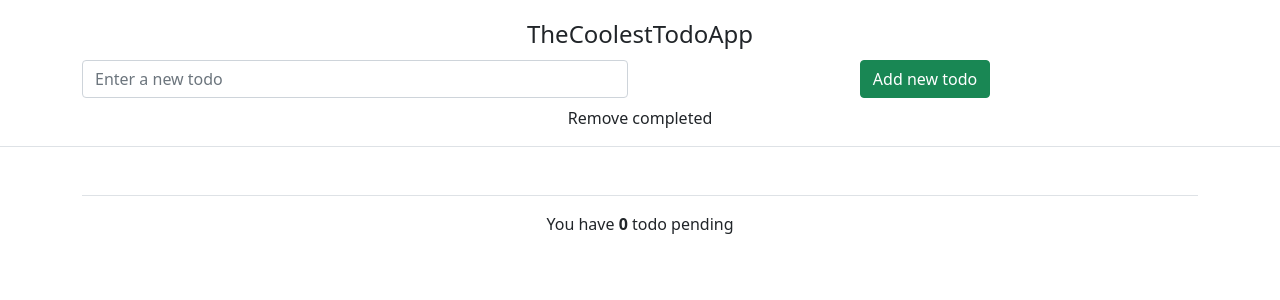
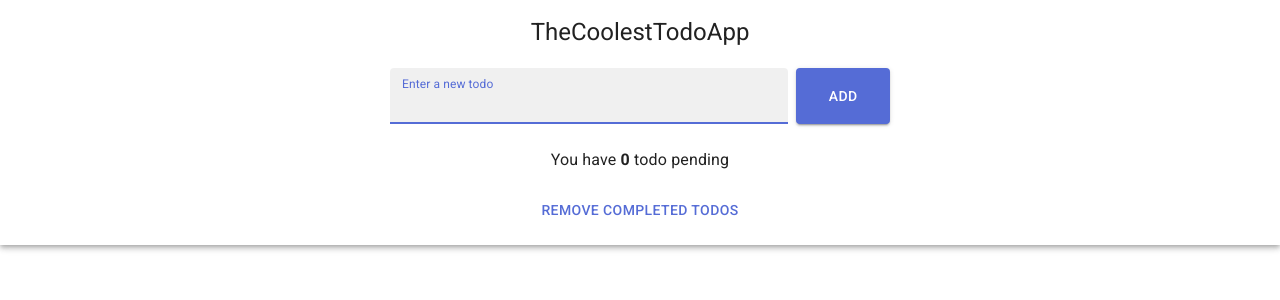
Before and after one commit to rafaelsuarezg/react-lab, a React (Create React App) app in the folder react-app/: page / in a window 1280 px wide. Shown: the top 300 px of the page. Built offline with nearby package versions, Linux system fonts and the light colour scheme.

Commit message:
adding mui react

```diff
--- a/package.json
+++ b/package.json
@@ -1,7 +1,13 @@
 {
   "dependencies": {
+    "@emotion/react": "^11.9.0",
+    "@emotion/styled": "^11.8.1",
+    "@mui/icons-material": "^5.6.2",
+    "@mui/material": "^5.6.4",
+    "@mui/styled-engine-sc": "^5.6.1",
     "react": "^18.1.0",
     "react-dom": "^18.1.0",
+    "styled-components": "^5.3.5",
     "webpack": "^5.72.0",
     "webpack-cli": "^4.9.2",
     "webpack-dev-server": "^4.9.0"
--- a/react-app/public/index.html
+++ b/react-app/public/index.html
@@ -6,6 +6,15 @@
     <meta name="viewport" content="width=device-width, initial-scale=1" />
     <meta name="theme-color" content="#000000" />
     <meta name="description" content="Web site created using create-react-app"/>
+    <link
+      rel="stylesheet"
+      href="https://fonts.googleapis.com/css?family=Roboto:300,400,500,700&display=swap"
+    />
+    <link
+      rel="stylesheet"
+      href="https://fonts.googleapis.com/icon?family=Material+Icons"
+    />
+    <meta name="viewport" content="initial-scale=1, width=device-width" />
     <title>React App</title>
   </head>
   <body>
--- a/react-app/src/AddTodo.js
+++ b/react-app/src/AddTodo.js
@@ -1,25 +1,38 @@
-import React, {useRef} from "react";
-
+import React, {useState} from "react";
+import { Button, Grid, TextField } from "@mui/material";
 
 export default function AddTodo({handleAddTodo}) {
 
-    let todoNameRef = useRef()
+    const [newTodoText, setNewTodoText] = useState("");
 
-    function handleTodo(e){
-        handleAddTodo(e,todoNameRef)
+    function handleClickAddTodo(){
+        handleAddTodo(newTodoText)
+        setNewTodoText("")
     }
+
     return (
-    <>
-        <form>
-            <div className="row">
-                <div className="col text-center">
-                    <input className="form-control" ref={todoNameRef} type="text" placeholder="Enter a new todo" />
-                </div>
-                <div className="col text-center">
-                    <button className="btn btn-success" onClick={handleTodo}>Add new todo</button>
-                </div>
-            </div>
-        </form>
-    </>
+        <Grid  container spacing={1} style ={{padding: 2}}>
+            <Grid item style ={{width: '80%'}}>
+                <TextField
+                    fullWidth
+                    autoFocus={true}
+                    value={newTodoText}
+                    onChange={(e) => {
+                        setNewTodoText(e.target.value);
+                    }}
+                    label="Enter a new todo"
+                    variant="filled"
+                />
+            </Grid>
+            <Grid  item style ={{ display: "flex", width: "20%"}} alignItems="stretch">
+                <Button
+                    style ={{ width: "100%"}}
+                    onClick={handleClickAddTodo}
+                    variant="contained"
+
+                    color="primary"> Add
+                </Button>
+            </Grid>
+        </Grid>
     )
 }
--- a/react-app/src/App.js
+++ b/react-app/src/App.js
@@ -1,7 +1,7 @@
-import React, {useState, useRef, useEffect} from "react";
+import React, {useState, useEffect} from "react";
+import Container from '@mui/material/Container';
 import TodoList from "./TodoList";
 import Header from "./Header";
-import Footer from "./Footer";
 import {v4 as uuidv4} from 'uuid';
 
 // Working with this tutorial: https://www.youtube.com/watch?v=hQAHSlTtcmY&t=85s&ab_channel=WebDevSimplified
@@ -12,7 +12,6 @@ const LOCAL_STORAGE_KEY = 'todoApp.todos'
 
 function App() {
   const [todos, setTodos] = useState([])
-  const todoNameRef = useRef()
 
   useEffect(() => {
     // Load todos from local storage
@@ -35,18 +34,13 @@ function App() {
     setTodos(newTodos)
   }
 
-  function handleAddTodo (e, todoNameRef) {
-    // get the value of the input
-    const name = todoNameRef.current.value
+  function handleAddTodo (todoText) {
     // return if name is empty
-    if (name === '') return
-    console.log(name)
+    if (todoText === '') return
     // Set Todos
     setTodos(prevTodos => {
-      return [...prevTodos, {name, id: uuidv4(), completed: false}]
+      return [...prevTodos, {name: todoText, id: uuidv4(), completed: false}]
     })
-    // Clear input
-    todoNameRef.current.value = ''
   }
 
   function handleClearCompletedTodos(){
@@ -60,14 +54,11 @@ function App() {
       <Header
         handleAddTodo={handleAddTodo}
         handleClearCompletedTodos={handleClearCompletedTodos}
-      />
-      <TodoList
-        todos={todos}
-        toogleTodo={toogleTodo}
-      />
-      <Footer
         todos={todos}
       />
+      <Container maxWidth="sm" sx={{ p: 2}} >
+          <TodoList todos={todos} toogleTodo={toogleTodo} />
+      </Container>
     </>
   )
 }
--- a/react-app/src/Footer.js
+++ /dev/null
@@ -1,20 +0,0 @@
-import React from 'react'
-
-export default function Footer({todos}) {
-
-  const pending = todos.filter(todo => !todo.completed).length
-
-  return (
-    <>
-      <div className="container">
-          <footer className="d-flex flex-wrap justify-content-center align-items-center py-3 my-4 border-top">
-            <div className="row">
-              <p>
-                  You have <b>{pending}</b> {pending<=1 ? 'todo' : 'todos'} pending
-              </p>
-            </div>
-          </footer>
-      </div>
-    </>
-  )
-}
--- a/react-app/src/Header.js
+++ b/react-app/src/Header.js
@@ -1,31 +1,42 @@
 import React from 'react'
 import AddTodo from './AddTodo'
+import Toolbar from '@mui/material/Toolbar';
+import Typography from '@mui/material/Typography';
+import Button from '@mui/material/Button';
+import AppBar from '@mui/material/AppBar';
+import Container from '@mui/material/Container';
+
 
 export default function Header({todos, handleAddTodo, handleClearCompletedTodos}) {
-  return (
-    <>
-    <header className="py-3 mb-5 border-bottom">
-        <div className="container">
-            <div className="row">
-                <div className="col-12 text-center">
-                <a href="/" className="mb-3 mb-lg-2 me-lg-auto text-dark text-decoration-none">
-                    <span className="fs-4">TheCoolestTodoApp</span>
-                </a>
-                </div>
-            </div>
-            <div className="row mt-2">
-                <div className="col-12 text-center">
-                    <AddTodo handleAddTodo={handleAddTodo}/>
-                </div>
-            </div>
 
-            <div className="row mt-2">
-                <div className="col-12 text-center">
-                    <div onClick={handleClearCompletedTodos}>Remove completed</div>
-                </div>
-            </div>
-        </div>
-    </header>
-    </>
+    const pending = todos.filter(todo => !todo.completed).length
+
+
+    return (
+    <AppBar position="sticky" color="inherit">
+        <Container maxWidth="sm">
+            <Toolbar>
+                <Typography
+                    component="h1"
+                    variant="h5"
+                    color="inherit"
+                    align="center"
+                    noWrap
+                    sx={{ flex: 1 }}
+                >
+                    TheCoolestTodoApp
+                </Typography>
+            </Toolbar>
+            <Toolbar>
+                <AddTodo handleAddTodo={handleAddTodo}/>
+            </Toolbar>
+            <Toolbar sx={{ justifyContent: 'center' }} variant="regular" >
+                <p>You have <b>{pending}</b> {pending<=1 ? 'todo' : 'todos'} pending</p>
+            </Toolbar>
+            <Toolbar sx={{ justifyContent: 'center' , pb:2 }} variant="dense">
+                <Button onClick={handleClearCompletedTodos} variant="text">Remove completed todos</Button>
+            </Toolbar>
+        </Container>
+    </AppBar>
   )
 }
--- a/react-app/src/Todo.js
+++ b/react-app/src/Todo.js
@@ -1,4 +1,10 @@
 import React from 'react'
+import Box from '@mui/material/Box';
+import Paper from '@mui/material/Paper';
+import Grid from '@mui/material/Grid';
+import FormGroup from '@mui/material/FormGroup';
+import FormControlLabel from '@mui/material/FormControlLabel';
+import Checkbox from '@mui/material/Checkbox';
 
 export default function Todo({todo, toogleTodo}) {
 
@@ -6,19 +12,34 @@ export default function Todo({todo, toogleTodo}) {
         toogleTodo(todo.id)
     }
 
+
     return (
-        <div>
-            <div className="container">
-                <div className="row">
-                    <div className="col-12">
-                        <div class="form-check">
-                            <input className="form-check-input" type="checkbox" checked={todo.completed} onChange={handleTodoClick} />
-                            <label className="form-check-label" for="flexCheckDefault">{todo.name}</label>
-                        </div>
-                    </div>
-                </div>
-            </div>
-        </div>
+
+        <Box sx={{ p: 1}}>
+             <Paper elevation={3} sx={{ p: 1}}>
+                <Grid
+                    container
+                    direction="row"
+                    justifyContent="center"
+                    alignItems="center"
+                >
+                    <Grid item p={1} xs={12}>
+                            <FormGroup>
+                                <FormControlLabel
+                                    onChange={handleTodoClick}
+                                    control={
+                                        <Checkbox
+                                            checked={todo.completed}
+                                        />
+                                    }
+                                    label={todo.name}
+                                />
+                            </FormGroup>
+                    </Grid>
+                </Grid>
+            </Paper>
+        </Box>
+
     )
 
 }
--- a/react-app/src/index.js
+++ b/react-app/src/index.js
@@ -1,12 +1,18 @@
-import 'bootstrap/dist/css/bootstrap.css';
-import React from 'react';
+import * as React from 'react';
 import ReactDOM from 'react-dom/client';
+import CssBaseline from '@mui/material/CssBaseline';
+import { ThemeProvider } from '@mui/material/styles';
+import theme from './theme';
 import App from './App';
+
 
 
 const root = ReactDOM.createRoot(document.getElementById('root'));
 root.render(
   //<React.StrictMode>
+  <ThemeProvider theme={theme}>
+    <CssBaseline />
     <App />
+  </ThemeProvider>,
   //</React.StrictMode>
 );
--- /dev/null
+++ b/react-app/src/theme.js
@@ -0,0 +1,19 @@
+import { red } from '@mui/material/colors';
+import { createTheme } from '@mui/material/styles';
+
+// A custom theme for this app
+const theme = createTheme({
+  palette: {
+    primary: {
+      main: '#556cd6',
+    },
+    secondary: {
+      main: '#19857b',
+    },
+    error: {
+      main: red.A400,
+    },
+  },
+});
+
+export default theme;
```
Also changed, not shown: react-app/package.json (+7 -6 lines), 2 other files (tests, documents, lock files or other folders).
